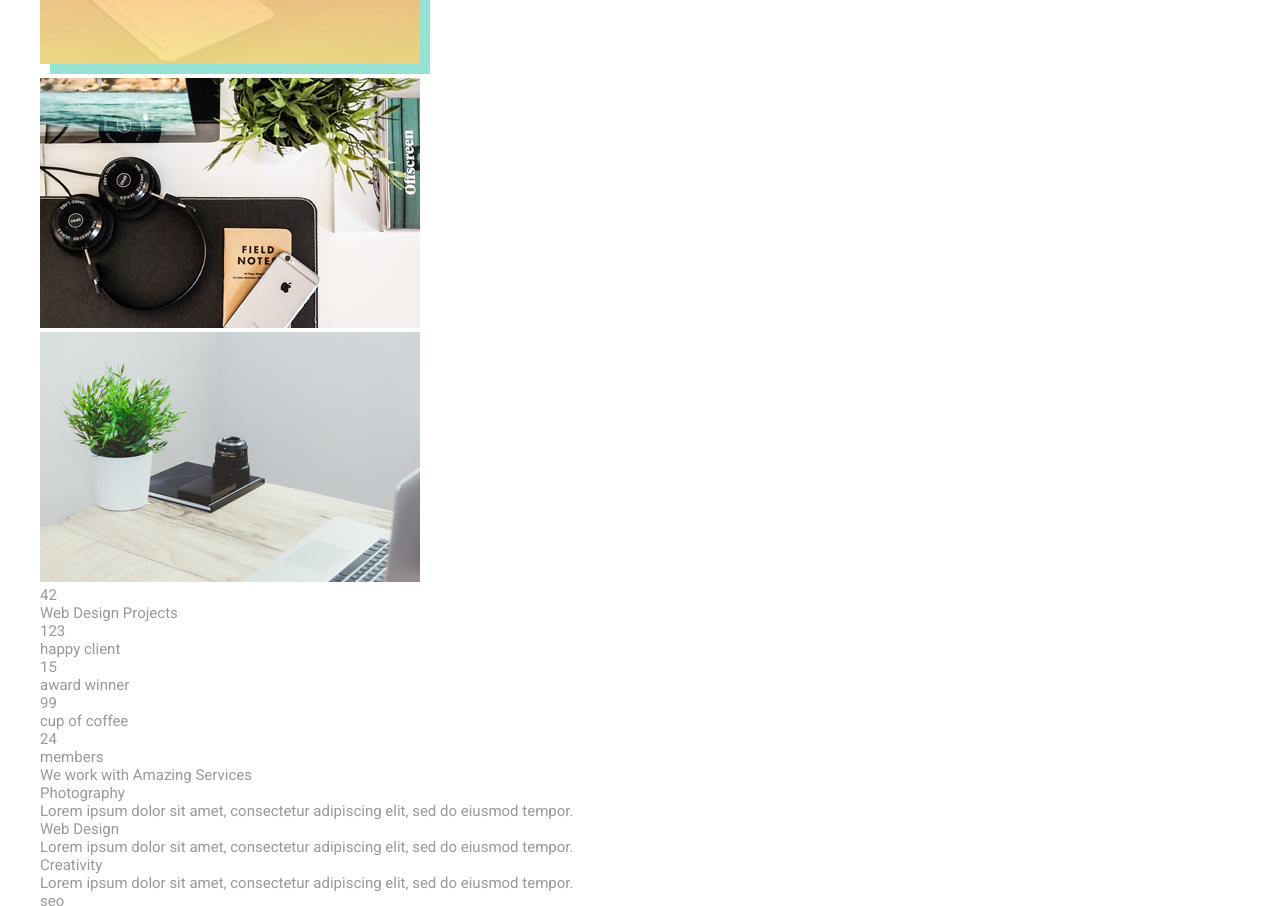
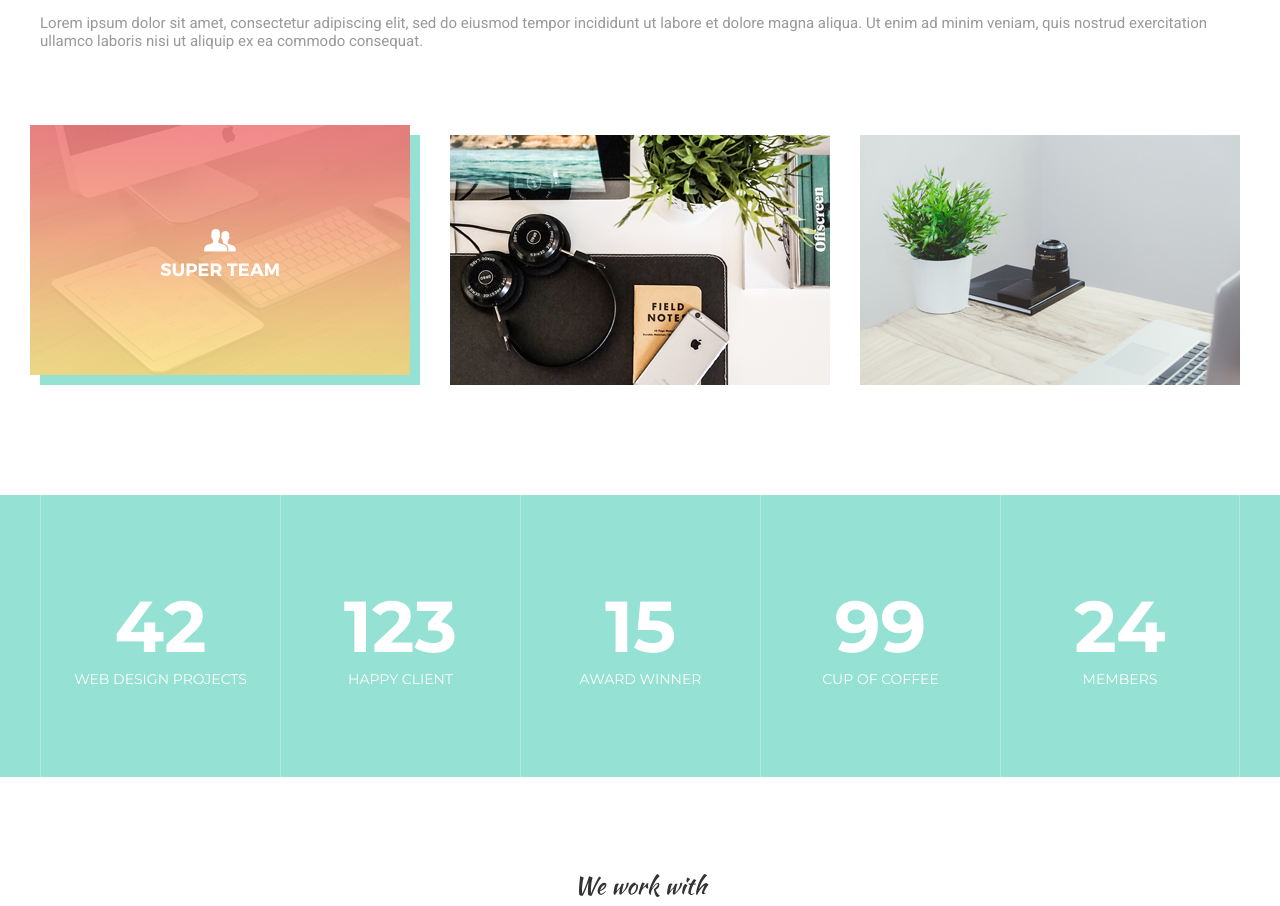
Before and after one commit to ministori/sunmoon_ex, a plain HTML site: page fe_ex/template_02/html/index.html in a window 1280 px wide. Shown: the part 1240-2146 px from the top of the page. Drawn offline with Linux system fonts and the light colour scheme.

Commit message:
Add files via upload

```diff
--- a/fe_ex/template_02/css/reset.css
+++ b/fe_ex/template_02/css/reset.css
@@ -53,8 +53,13 @@ table {
 	border-collapse: collapse;
 	border-spacing: 0;
 }
+.clearfix:after{
+	content:"";
+	display:block;
+	clear:both;
+}
 /*
 font-family: 'Montserrat', sans-serif;
-font-family: 'Kaushan Script', cursive;
+font-family: 'Kaush an Script', cursive;
 font-family: 'Roboto', sans-serif;
 */
--- a/fe_ex/template_02/css/style.css
+++ b/fe_ex/template_02/css/style.css
@@ -1,6 +1,8 @@
 .inner{
   width:1200px;
   margin:0 auto;
+  position:relative;
+  height:100%;
 }
 .header{
   width:100%;
@@ -191,3 +193,92 @@
   font-size:24px;
   font-weight:bold;
 }
+
+.section-heading{
+  text-align:center;
+  margin-top:91px;
+}
+
+.section-heading-main{
+  display:block;
+  font-family: 'Kaushan Script', cursive;
+  font-size:24px;
+  color:#333;
+}
+
+.section-heading-sub{
+  display:block;
+  font-family: 'Montserrat', sans-serif;
+  font-size:30px;
+  font-weight:bold;
+  color:#333;
+  margin-top:10px;
+  text-transform:uppercase;
+  margin-bottom:22px;
+}
+
+.section-heading:after{
+  content:"";
+  display:inline-block;
+  width:60px;
+  height:3px;
+  background:#f38181;
+}
+
+.section-heading-paragraph{
+  margin-top:41px;
+}
+
+.section-content{
+  margin-top:85px;
+}
+
+.content-02 .image-item{
+  width:380px;
+  height:250px;
+  float:left;
+  margin-right:30px;
+}
+
+.content-02 .image-item:last-child{
+  margin-right:0;
+}
+
+.content-02 .image-item .image-item-spec{
+  position:relative;
+  top:-10px;
+  left:-10px;
+}
+
+.content-02{
+  padding-bottom:110px;
+}
+
+.content-03{
+  background:#95e1d3;
+}
+
+.content-03 .count-item{
+  width:20%;
+  float:left;
+  color:#fff;
+  padding:87px 0 89px;
+  border-left:1px solid rgba(255,255,255,0.3);
+  text-align:center;
+}
+
+.content-03 .count-item:last-child{
+  border-right:1px solid rgba(255,255,255,0.3);
+}
+
+.content-03 .count-item-number{
+  font-family: 'Montserrat', sans-serif;
+  font-size:72px;
+  font-weight:bold;
+}
+
+.content-03 .count-item-text{
+  font-family: 'Montserrat', sans-serif;
+  font-size:14px;
+  text-transform: uppercase;
+}
--- a/fe_ex/template_02/html/index.html
+++ b/fe_ex/template_02/html/index.html
@@ -62,9 +62,9 @@
     <p class="section-heading-paragraph">
       Lorem ipsum dolor sit amet, consectetur adipiscing elit, sed do eiusmod tempor incididunt ut labore et dolore magna aliqua. Ut enim ad minim veniam, quis nostrud exercitation ullamco laboris nisi ut aliquip ex ea commodo consequat.
     </p>
-    <div class="clearfix">
+    <div class="section-content clearfix">
       <div class="image-item">
-        <img src="../images/content_02_item_01.png" alt="이미지" />
+        <img src="../images/content_02_item_01.png" alt="이미지" class="image-item-spec" />
       </div>
       <div class="image-item">
         <img src="../images/content_02_item_02.png" alt="이미지" />
@@ -107,7 +107,7 @@
       <span class="section-heading-main">We work with</span>
       <span class="section-heading-sub">Amazing Services</span>
     </h2>
-    <div class="clearsfix">
+    <div class="section-content clearfix">
       <dl class="work-list">
         <dt class="work-list-title">Photography</dt>
         <dd class="work-list-data">Lorem ipsum dolor sit amet, consectetur adipiscing elit, sed do eiusmod tempor.</dd>
```
